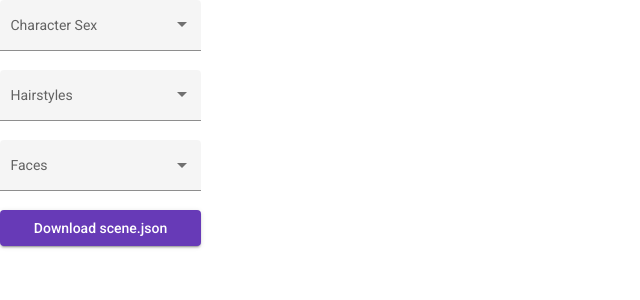
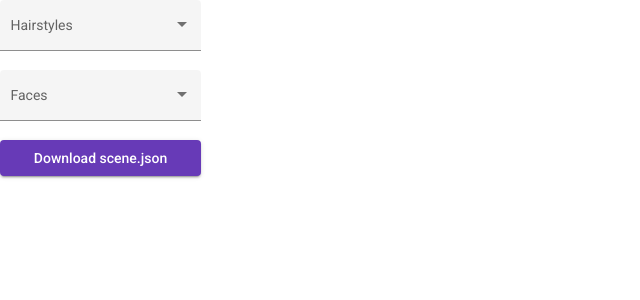
Before and after one commit to thetigeregg/fashionstory, an Angular app: page / in a window 1280 px wide. Shown: the top 300 px of the page, without its empty margins (0-640 px from the left). Built offline with nearby package versions, Linux system fonts and the light colour scheme.

Commit message:
Remove character sex form field

```diff
--- a/src/app/app.component.html
+++ b/src/app/app.component.html
@@ -1,15 +1,4 @@
 <div id="page-wrapper" [formGroup]="optionForm">
-  <mat-form-field appearance="fill">
-    <mat-label>Character Sex</mat-label>
-    <mat-select formControlName="selectedSex">
-      <mat-option
-        *ngFor="let characterSex of characterSexes"
-        [value]="characterSex"
-        >{{ characterSex }}</mat-option
-      >
-    </mat-select>
-  </mat-form-field>
-
   <mat-form-field appearance="fill">
     <mat-label>Hairstyles</mat-label>
     <mat-select formControlName="selectedHairstyles" multiple>
--- a/src/app/app.component.ts
+++ b/src/app/app.component.ts
@@ -20,10 +20,7 @@ export class AppComponent implements OnInit {
   title = "fashionstory";
   loading = true;
 
-  characterSexes: string[] = ["Male", "Female"];
-
   optionForm = new FormGroup({
-    selectedSex: new FormControl(""),
     selectedHairstyles: new FormControl(""),
     selectedFaces: new FormControl("")
   });
```
